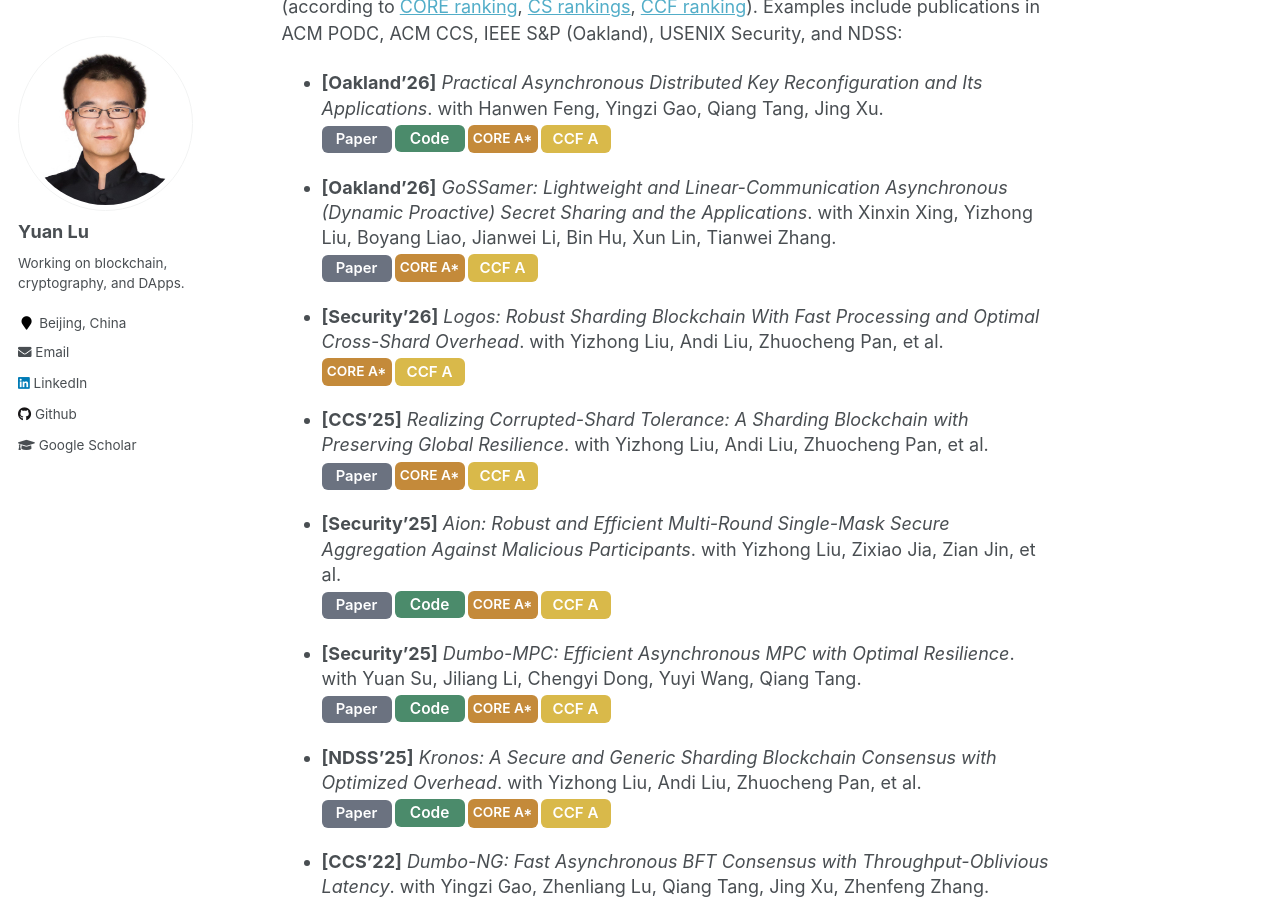
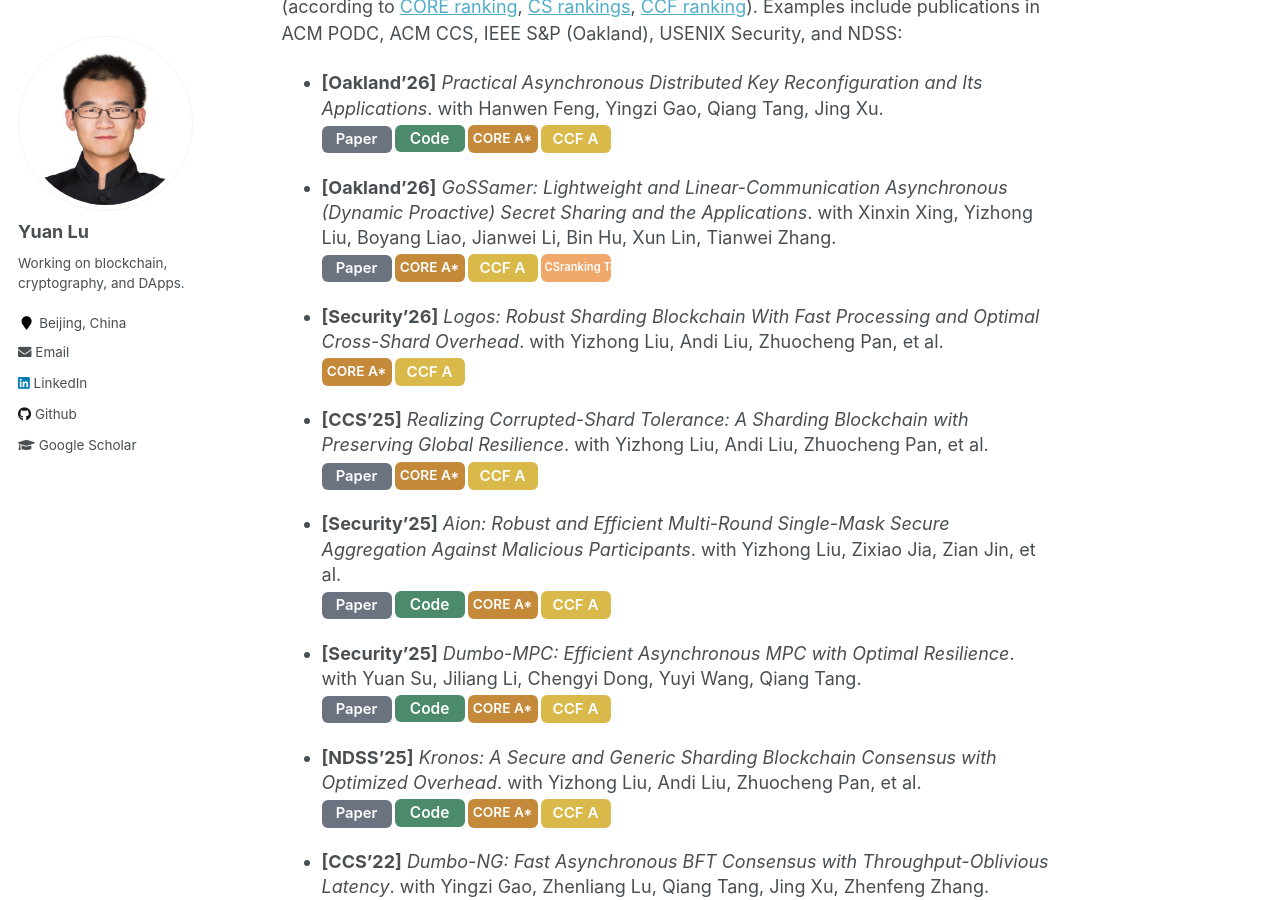
Before and after one commit to yylluu/yylluu.github.io, a Jekyll site: the page built from _pages/about.md, in a window 1280 px wide and 900 px high, scrolled down 955 px. Built offline with Jekyll 4.4.1, drawn with Linux system fonts in a browser that asks for light colours.

Commit message:
Update about.md

```diff
--- a/_pages/about.md
+++ b/_pages/about.md
@@ -53,6 +53,7 @@ Many of my research results have been published in top-tier computer science ven
   </a>
   <span class="pub-badge badge-core">CORE A*</span>
   <span class="pub-badge badge-ccf">CCF A</span>
+  <span class="pub-badge badge-top">CSranking Top</span>
 </div>
 </li>
 
```
